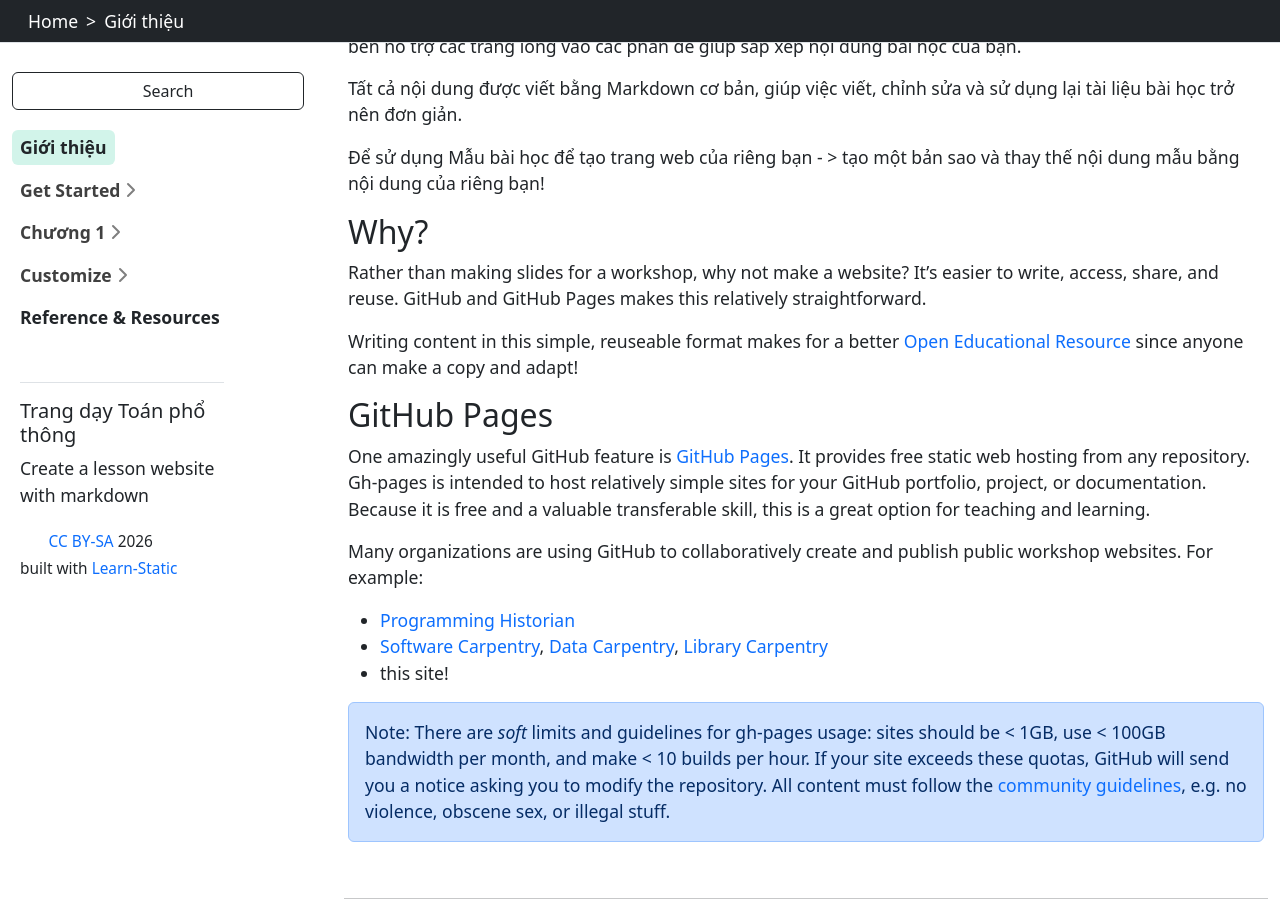
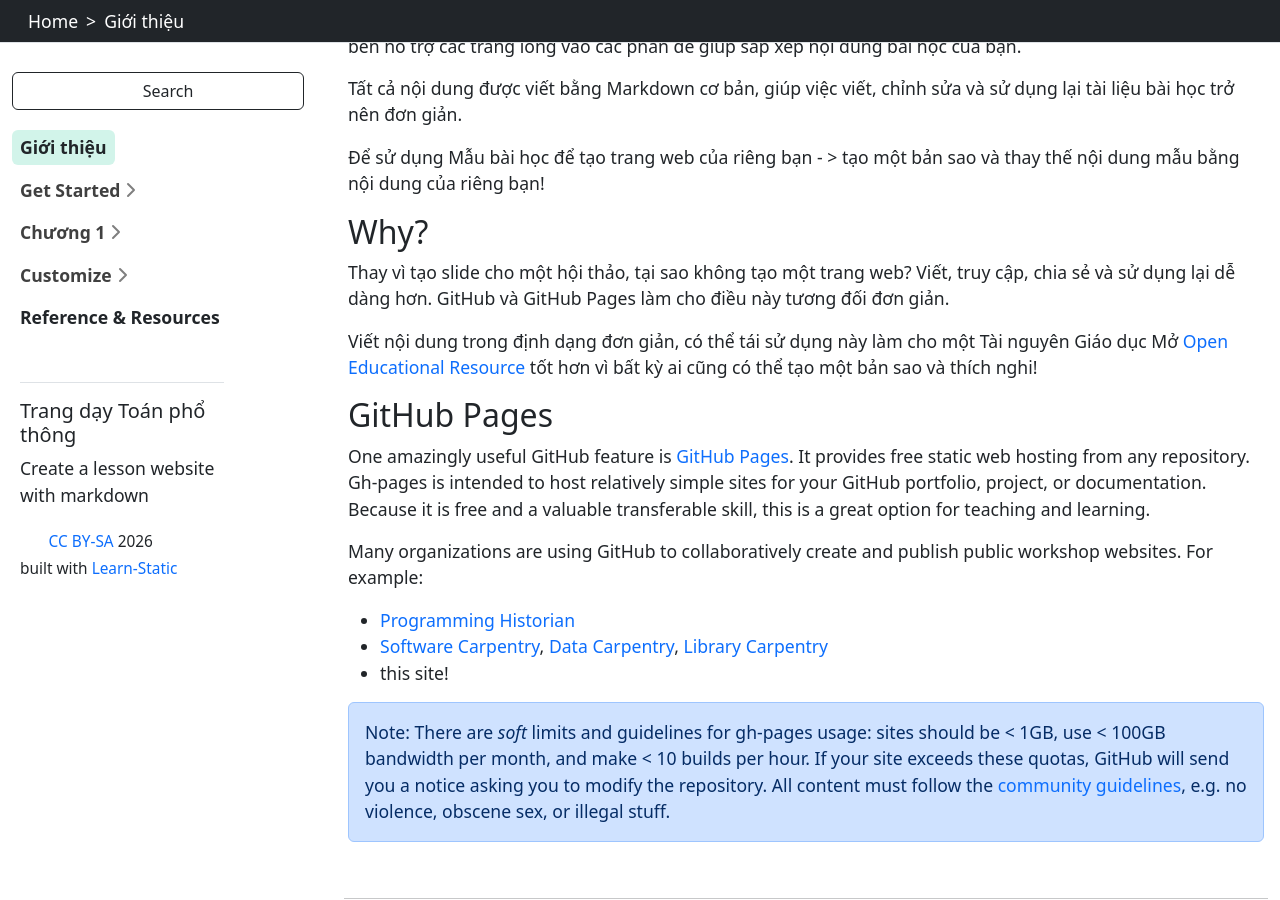
Before and after one commit to gentoan5plus/tutor, a Jekyll site: the page built from content/intro.md, in a window 1280 px wide and 900 px high, scrolled down 934 px. Built offline with Jekyll 4.4.1, drawn with Linux system fonts in a browser that asks for light colours.

Commit message:
Update intro.md

```diff
--- a/content/intro.md
+++ b/content/intro.md
@@ -14,12 +14,11 @@ Tất cả nội dung được viết bằng Markdown cơ bản, giúp việc vi
 
 
 ## Why?
+Thay vì tạo slide cho một hội thảo, tại sao không tạo một trang web? Viết, truy cập, chia sẻ và sử dụng lại dễ dàng hơn. GitHub và GitHub Pages làm cho điều này tương đối đơn giản.
 
-Rather than making slides for a workshop, why not make a website?
-It's easier to write, access, share, and reuse.
-GitHub and GitHub Pages makes this relatively straightforward.
+Viết nội dung trong định dạng đơn giản, có thể tái sử dụng này làm cho một Tài nguyên Giáo dục Mở [Open Educational Resource](https://en.wikipedia.org/wiki/Open_educational_resources) tốt hơn vì bất kỳ ai cũng có thể tạo một bản sao và thích nghi!
 
-Writing content in this simple, reuseable format makes for a better [Open Educational Resource](https://en.wikipedia.org/wiki/Open_educational_resources) since anyone can make a copy and adapt!
+
 
 ## GitHub Pages
 
```
